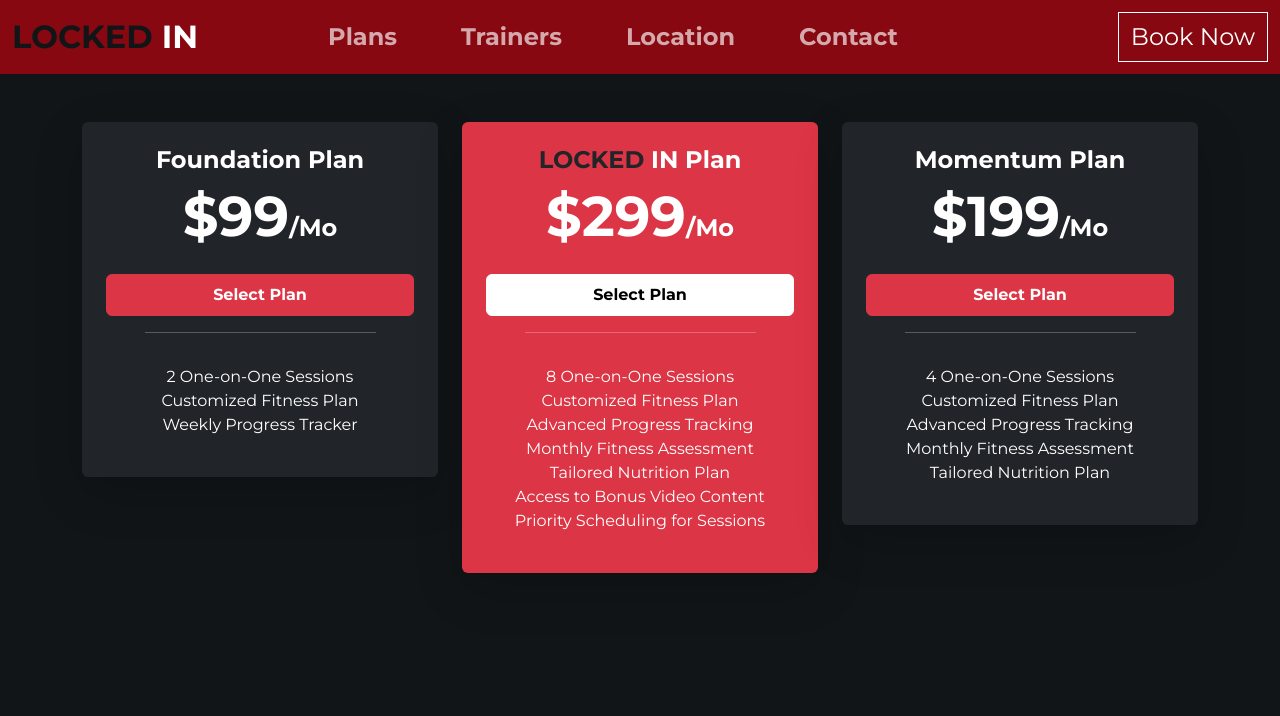
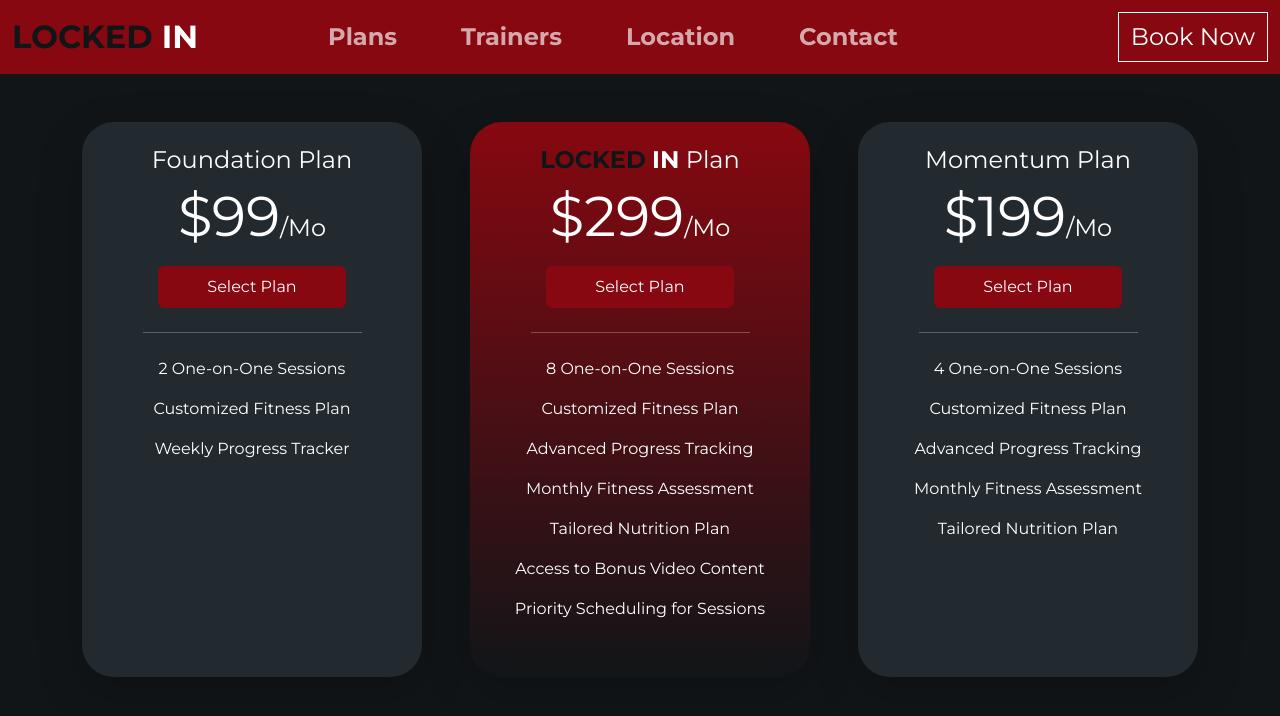
Before and after one commit to Mohamad-Kassas/Locked-In-Website, a website with bundled scripts: page public/pages/plans.html in a window 1280 px wide. Built offline with nearby package versions, Linux system fonts and the light colour scheme.

Commit message:
Implemented plans page with CSS

```diff
--- a/public/pages/plans.html
+++ b/public/pages/plans.html
@@ -11,55 +11,91 @@
   <body>
     <div id="navbar-container"></div>
 
+    <!-- TO DO: ADD SHADOWS TO CARDS -->
+
     <section class="container py-5">
-  <div class="row justify-content-center g-4">
+      <div class="row justify-content-center g-5">
         <!-- Foundation Plan -->
-    <div class="col-md-4">
-      <div class="card bg-dark text-light text-center p-4 border-0 shadow-lg">
-        <h4 class="fw-bold">Foundation Plan</h4>
-        <h2 class="fw-bold display-4">$99<span class="fs-4">/Mo</span></h2>
-        <button class="btn btn-danger fw-bold px-4 py-2 mt-3">Select Plan</button>
-        <hr class="text-light w-75 mx-auto">
-        <ul class="list-unstyled mt-3">
-          <li>2 One-on-One Sessions</li>
-          <li>Customized Fitness Plan</li>
-          <li>Weekly Progress Tracker</li>
+        <div class="col-md">
+          <div
+            class="card bg-dark text-light text-center p-4 border-0 h-100 rounded-5 shadow-lg card-transform"
+          >
+            <h4 class="fw-normal">Foundation Plan</h4>
+            <h2 class="fw-normal display-4">
+              $99<span class="fs-4">/Mo</span>
+            </h2>
+
+            <button
+              class="btn btn-secondary fw-normal px-5 py-2 my-2 mx-auto d-block"
+            >
+              Select Plan
+            </button>
+
+            <hr class="text-light w-75 mx-auto" />
+            <ul class="list-unstyled mt-2">
+              <li class="mb-3">2 One-on-One Sessions</li>
+              <li class="mb-3">Customized Fitness Plan</li>
+              <li class="mb-3">Weekly Progress Tracker</li>
             </ul>
           </div>
         </div>
 
         <!-- Locked In Plan (Highlighted Plan) -->
-    <div class="col-md-4">
-      <div class="card bg-danger text-light text-center p-4 border-0 shadow-lg">
-        <h4 class="fw-bold"><span class="text-dark">LOCKED</span> <span class="text-light">IN Plan</span></h4>
-        <h2 class="fw-bold display-4">$299<span class="fs-4">/Mo</span></h2>
-        <button class="btn btn-light fw-bold px-4 py-2 mt-3">Select Plan</button>
-        <hr class="text-light w-75 mx-auto">
-        <ul class="list-unstyled mt-3">
-          <li>8 One-on-One Sessions</li>
-          <li>Customized Fitness Plan</li>
-          <li>Advanced Progress Tracking</li>
-          <li>Monthly Fitness Assessment</li>
-          <li>Tailored Nutrition Plan</li>
-          <li>Access to Bonus Video Content</li>
-          <li>Priority Scheduling for Sessions</li>
+        <div class="col-md">
+          <div
+            class="card highlight-plan text-light text-center p-4 border-0 h-100 rounded-5 shadow-lg card-transform"
+          >
+            <h4 class="fw-normal">
+              <span class="text-primary fw-bold">LOCKED</span>
+              <span class="fw-bold">IN</span>
+              <span class="text-light">Plan</span>
+            </h4>
+            <h2 class="fw-normal display-4">
+              $299<span class="fs-4">/Mo</span>
+            </h2>
+
+            <button
+              class="btn btn-secondary fw-normal px-5 py-2 my-2 mx-auto d-block"
+            >
+              Select Plan
+            </button>
+
+            <hr class="text-light w-75 mx-auto" />
+            <ul class="list-unstyled mt-2">
+              <li class="mb-3">8 One-on-One Sessions</li>
+              <li class="mb-3">Customized Fitness Plan</li>
+              <li class="mb-3">Advanced Progress Tracking</li>
+              <li class="mb-3">Monthly Fitness Assessment</li>
+              <li class="mb-3">Tailored Nutrition Plan</li>
+              <li class="mb-3">Access to Bonus Video Content</li>
+              <li class="mb-3">Priority Scheduling for Sessions</li>
             </ul>
           </div>
         </div>
 
         <!-- Momentum Plan -->
-    <div class="col-md-4">
-      <div class="card bg-dark text-light text-center p-4 border-0 shadow-lg">
-        <h4 class="fw-bold">Momentum Plan</h4>
-        <h2 class="fw-bold display-4">$199<span class="fs-4">/Mo</span></h2>
-        <button class="btn btn-danger fw-bold px-4 py-2 mt-3">Select Plan</button>
-        <hr class="text-light w-75 mx-auto">
-        <ul class="list-unstyled mt-3">
-          <li>4 One-on-One Sessions</li>
-          <li>Customized Fitness Plan</li>
-          <li>Advanced Progress Tracking</li>
-          <li>Monthly Fitness Assessment</li>
-          <li>Tailored Nutrition Plan</li>
+        <div class="col-md">
+          <div
+            class="card bg-dark text-light text-center p-4 border-0 h-100 rounded-5 shadow-lg card-transform"
+          >
+            <h4 class="fw-normal">Momentum Plan</h4>
+            <h2 class="fw-normal display-4">
+              $199<span class="fs-4">/Mo</span>
+            </h2>
+
+            <button
+              class="btn btn-secondary fw-normal px-5 py-2 my-2 mx-auto d-block"
+            >
+              Select Plan
+            </button>
+
+            <hr class="text-light w-75 mx-auto" />
+            <ul class="list-unstyled mt-2">
+              <li class="mb-3">4 One-on-One Sessions</li>
+              <li class="mb-3">Customized Fitness Plan</li>
+              <li class="mb-3">Advanced Progress Tracking</li>
+              <li class="mb-3">Monthly Fitness Assessment</li>
+              <li class="mb-3">Tailored Nutrition Plan</li>
             </ul>
           </div>
         </div>
--- a/src/scss/custom.scss
+++ b/src/scss/custom.scss
@@ -8,6 +8,7 @@ $font-weight-bolder: 900;
 $primary: #111518;
 $secondary: #870810;
 $light: #ffffff;
+$dark: #222a30;
 
 // Import Bootstrap (AFTER variables are defined)
 @import "../../node_modules/bootstrap/scss/bootstrap";
@@ -26,6 +27,26 @@ $light: #ffffff;
 }
 
 // =======================================
+// 📌 3️⃣ Plans Page Elements
+// =======================================
+
+.card-transform {
+  transition: transform 0.1s ease-in-out;
+}
+
+.card-transform:hover {
+  transform: scale(1.02);
+}
+
+.highlight-plan {
+  background: linear-gradient(
+    180deg,
+    rgba($secondary, 1) 0%,
+    rgba($primary, 1) 100%
+  );
+}
+
+// =======================================
 // 📌 3️⃣ Background Effects (Radial Gradient)
 // =======================================
 .radial {
@@ -33,7 +54,8 @@ $light: #ffffff;
   right: -30%;
   background: radial-gradient(
     42.1% 42.1% at 50% 50%,
-    rgba($secondary, 0.3) 0%,  // Uses Bootstrap $secondary
+    rgba($secondary, 0.3) 0%,
+    // Uses Bootstrap $secondary
     rgba($secondary, 0) 100%
   );
 }
@@ -73,4 +95,11 @@ $light: #ffffff;
   .homepage-title {
     font-size: 4rem;
   }
+  .homepage-trainer {
+    display: inline;
+    position: absolute;
+    bottom: 0;
+    right: 10rem;
+    width: 55vh;
+  }
 }
```
Also changed, not shown: public/css/custom.css. Lines whose indentation alone changed are shown as unchanged.
